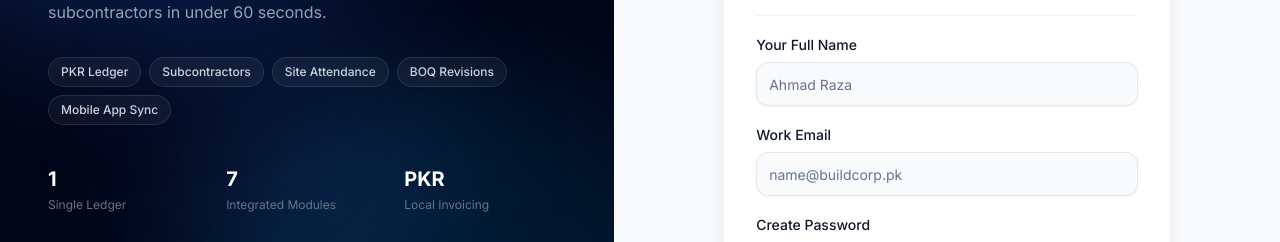
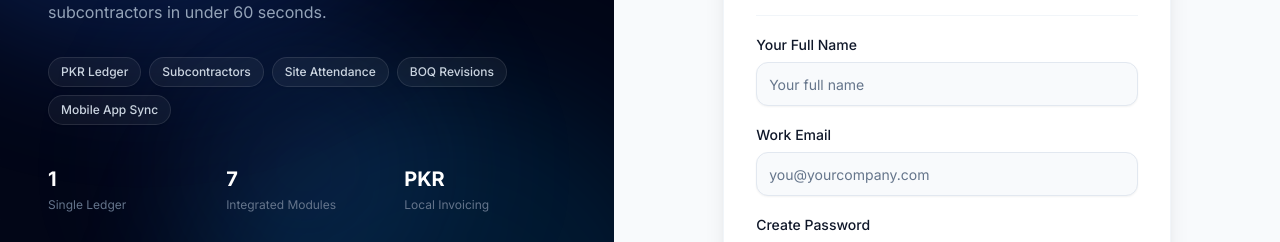
Before and after one commit to MuhammadAbbasi/icona, a Next.js app: page /signup in a window 1280 px wide. Shown: the part 381-623 px from the top of the page. Built offline with nearby package versions, Linux system fonts and the light colour scheme.

Commit message:
Replace specific name placeholder with generic 'Your full name' in signup form

```diff
--- a/src/app/(auth)/signup/page.tsx
+++ b/src/app/(auth)/signup/page.tsx
@@ -217,7 +217,7 @@ export default function SignupPage() {
                 <Input
                   id="name"
                   type="text"
-                  placeholder="Ahmad Raza"
+                  placeholder="Your full name"
                   value={name}
                   onChange={(e) => setName(e.target.value)}
                   disabled={isLoading}
@@ -231,7 +231,7 @@ export default function SignupPage() {
                 <Input
                   id="email"
                   type="email"
-                  placeholder="name@buildcorp.pk"
+                  placeholder="you@yourcompany.com"
                   value={email}
                   onChange={(e) => setEmail(e.target.value)}
                   disabled={isLoading}
```
